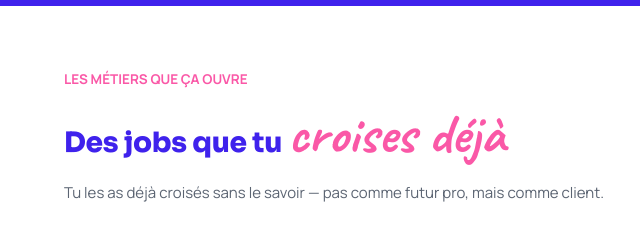
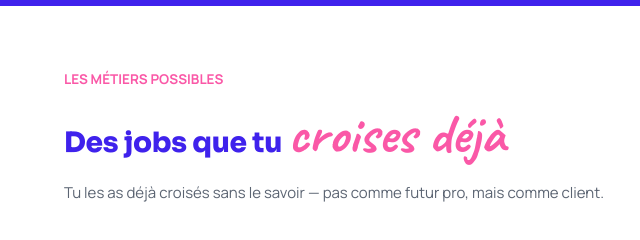
Before and after one commit to coaching-digital/decouvrir-bts-ndrc, a plain HTML site: page terrain-faceaface.html in a window 1280 px wide. Shown: the part 550-790 px from the top of the page, 0-640 px from the left. Drawn offline with Linux system fonts and the light colour scheme.

Commit message:
Update terrain-faceaface.html

```diff
--- a/terrain-faceaface.html
+++ b/terrain-faceaface.html
@@ -257,7 +257,7 @@
 
 <section class="section">
   <div class="section-head">
-    <span class="kicker">LES MÉTIERS QUE ÇA OUVRE</span>
+    <span class="kicker">LES MÉTIERS POSSIBLES</span>
     <h2>Des jobs que tu <span class="script" style="color:var(--rose); font-size:2.0em;">croises déjà</span></h2>
     <p>Tu les as déjà croisés sans le savoir — pas comme futur pro, mais comme client.</p>
   </div>
```
